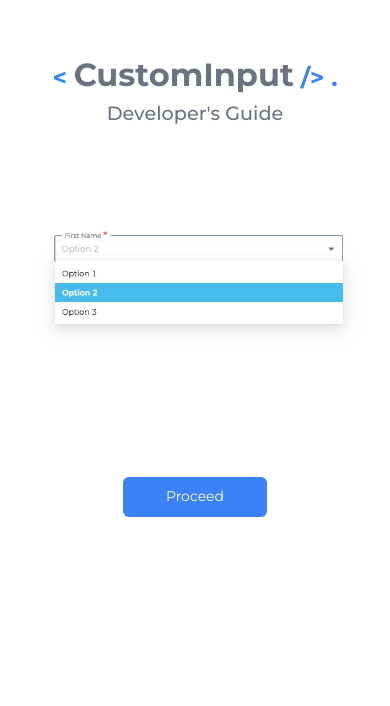
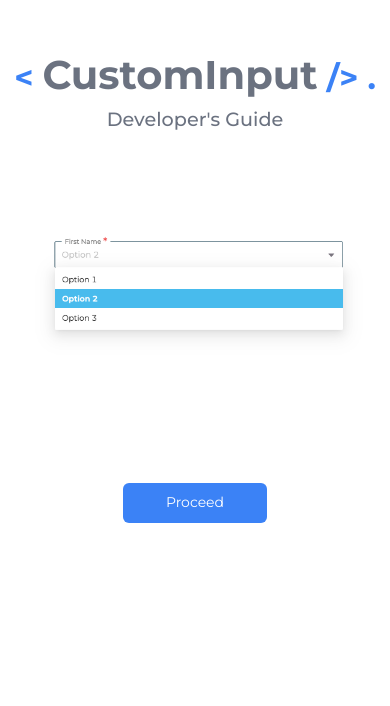
Before and after one commit to pappitito/custom-input, a Next.js app: page / in a window 390 px wide. Shown: the part 138-844 px from the top of the page. Built offline with nearby package versions, Linux system fonts and the light colour scheme.

Commit message:
updated responsiveness

```diff
--- a/src/components/Home.tsx
+++ b/src/components/Home.tsx
@@ -29,7 +29,7 @@ const HomePage = ({btnClick}: Prop) => {
   return (
     <div className='w-full h-screen justify-center flex items-center flex-col'>
         <div className='flex flex-col items-center '>
-        <h1 className='m-auto w-full text-[1.5rem] xs:text-[2rem] sm:text-[2.3rem] md:text-[4.3rem]  text-blue-500  text-center font-bold'>{`<`} <span className=' text-[2rem] text-gray-500 xs:text-[2.7rem] sm:text-[3.7rem] md:text-[4.7rem] lg:text-[6.7rem] '>CustomInput</span> {`/>`}
+        <h1 className='m-auto w-full text-[1.5rem] xs:text-[2rem] sm:text-[2.3rem] md:text-[4.3rem]  text-blue-500  text-center font-bold'>{`<`} <span className=' text-[2rem] text-gray-500 xs:text-[2.5rem] sm:text-[3.7rem] md:text-[4.7rem] lg:text-[6.7rem] '>CustomInput</span> {`/>`}
         <span className='text-blue-500 '>  .</span></h1>
         <p className='text-[1.2rem] md:text-[2rem] font-medium text-gray-500'>{`Developer's Guide`}</p>
 
--- a/src/pages/_app.tsx
+++ b/src/pages/_app.tsx
@@ -1,6 +1,12 @@
 import '@/styles/globals.css'
 import type { AppProps } from 'next/app'
+import { Montserrat } from '@next/font/google'
+
+
+const montserrat = Montserrat({subsets: ['latin']})
 
 export default function App({ Component, pageProps }: AppProps) {
-  return <Component {...pageProps} />
+  return <main className={montserrat.className}>
+      <Component {...pageProps} />
+  </main>
 }
--- a/tailwind.config.js
+++ b/tailwind.config.js
@@ -10,7 +10,7 @@ module.exports = {
         'mine' : 'Montserrat Alternates'
       },
       screens: {
-        'xs': '430px',    // Custom extra small screen size
+        'xs': '380px',    // Custom extra small screen size
         'xsm': '600px',
         'sm': '640px',    // Custom small screen size
         'md': '830px',    // Custom medium screen size
```
